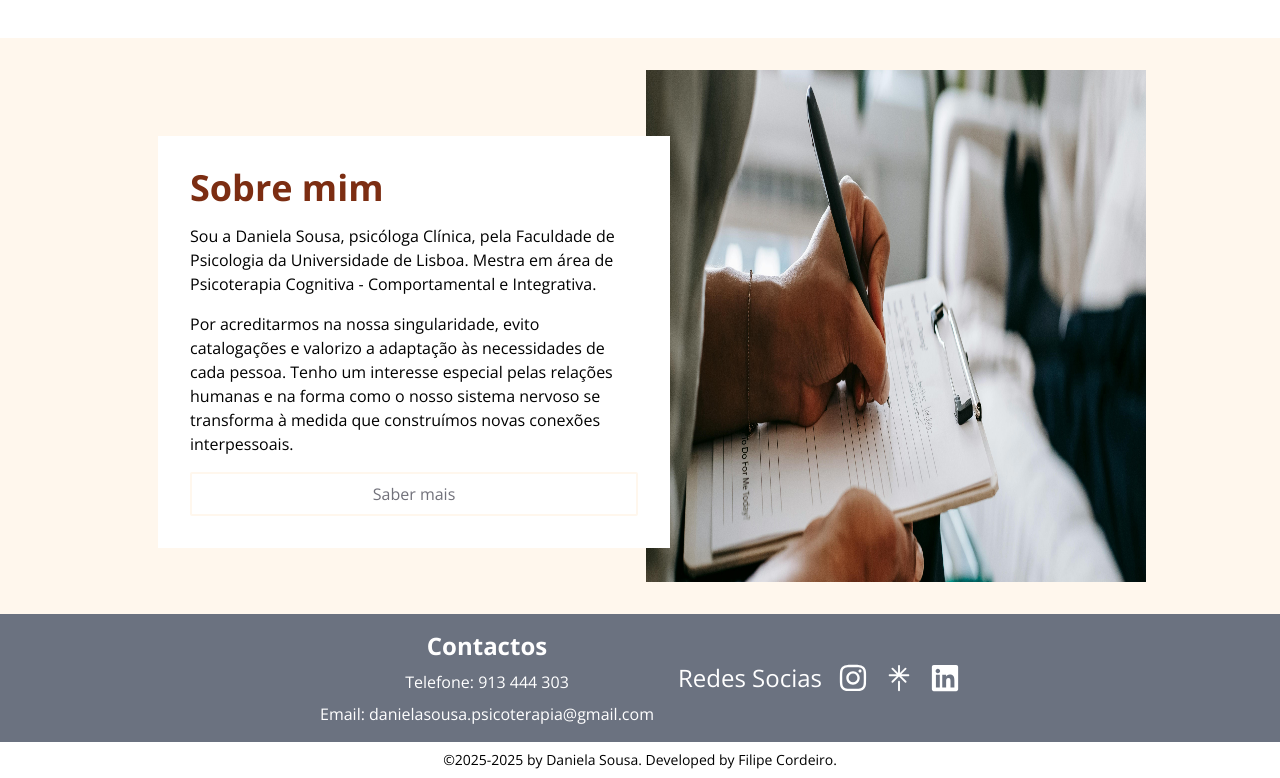
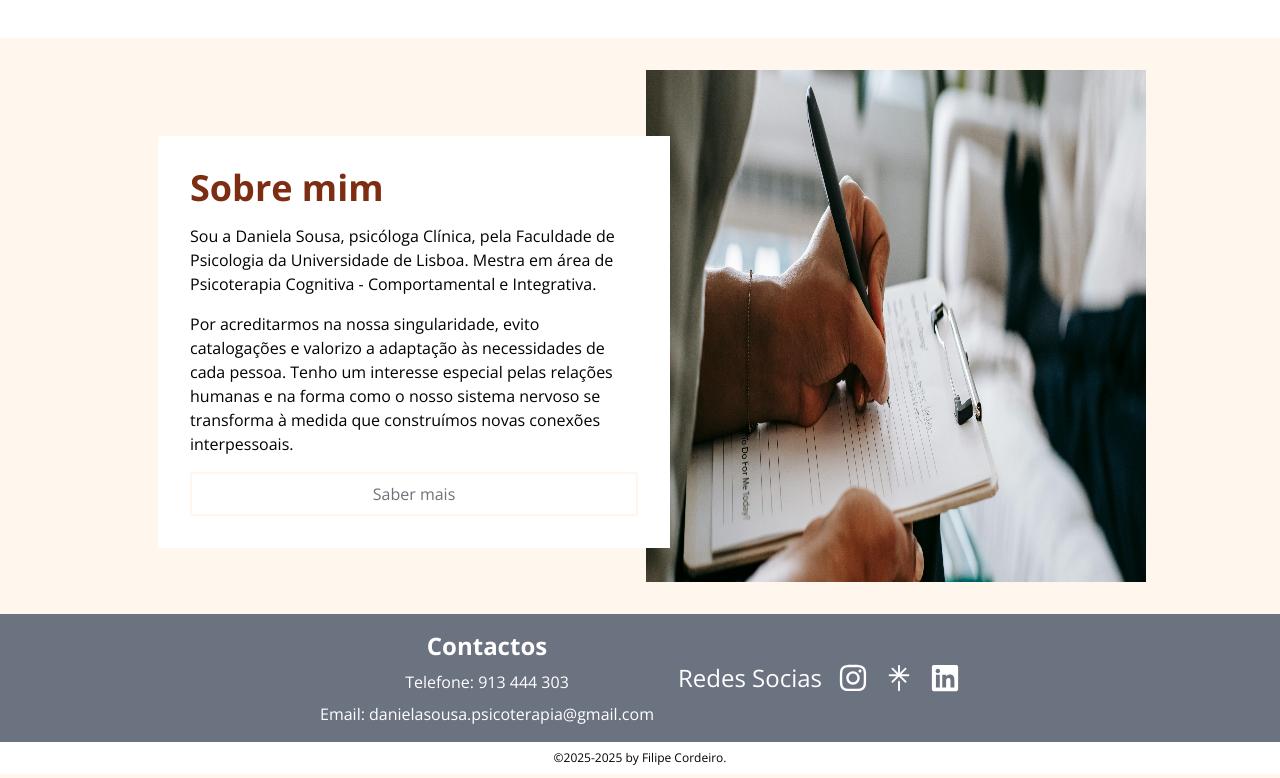
Before and after one commit to DeleteMind/site_psicologa, a Next.js app in the folder daniela-app/: page / in a window 1280 px wide. Shown: the part 503-1281 px from the top of the page. Built offline with nearby package versions, Linux system fonts and the light colour scheme.

Commit message:
remove_hover_logo

```diff
--- a/daniela-app/components/Footer.tsx
+++ b/daniela-app/components/Footer.tsx
@@ -26,7 +26,7 @@ export default function Footer() {
                     </a>
                 </div>
             </div>
-            <p className="text-sm flex justify-center w-full bg-white p-2">©2025-{year} by Daniela Sousa. Developed by Filipe Cordeiro.</p>
+            <p className="text-xs flex justify-center w-full bg-white p-2">©2025-{year} by Filipe Cordeiro.</p>
         </footer>
     );
 }
--- a/daniela-app/components/Header.tsx
+++ b/daniela-app/components/Header.tsx
@@ -16,7 +16,7 @@ export default function Header() {
     <header className="z-[10000] sticky top-0 w-full flex justify-between items-center p-6 bg-white">
       {/* Logo */}
       <Link
-        className="hover:ring-2 hover:ring-orange-900  shrink-0"
+        className="shrink-0"
         href="/"
       >
         <Image
```
